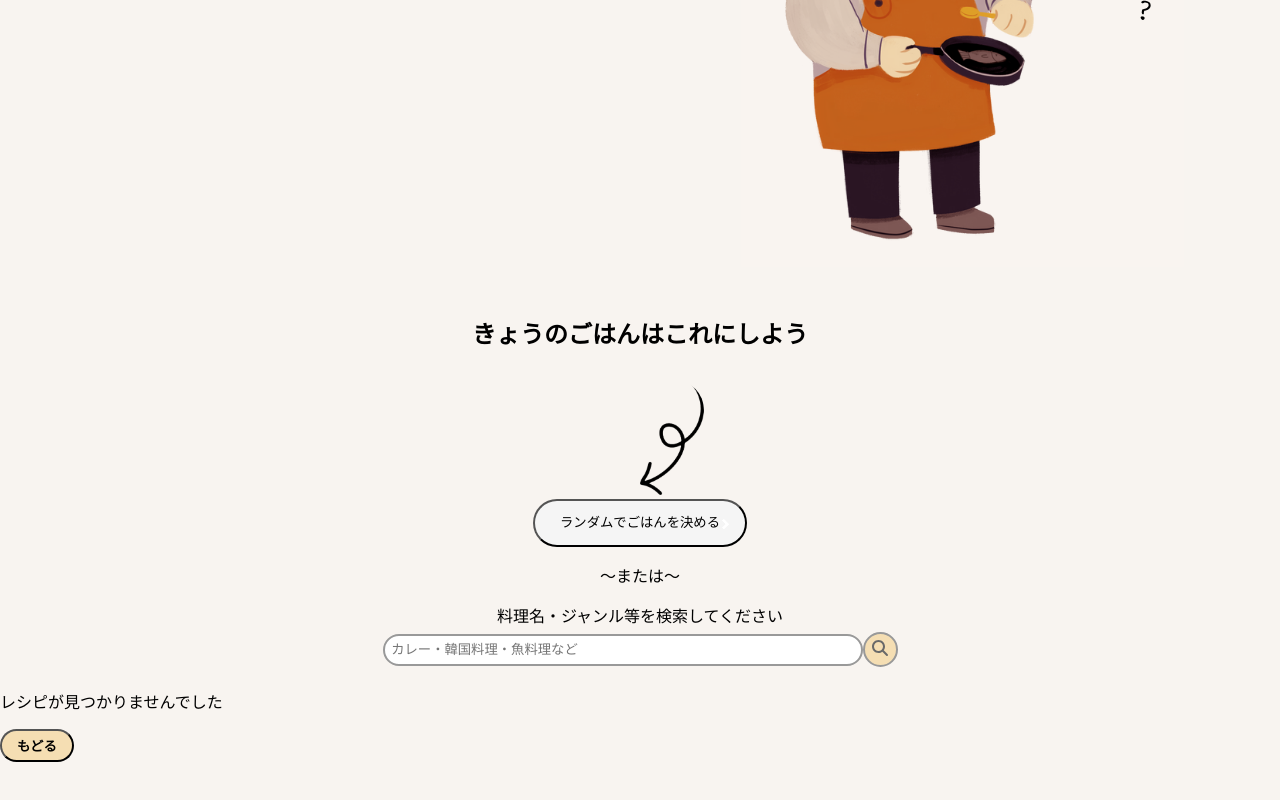
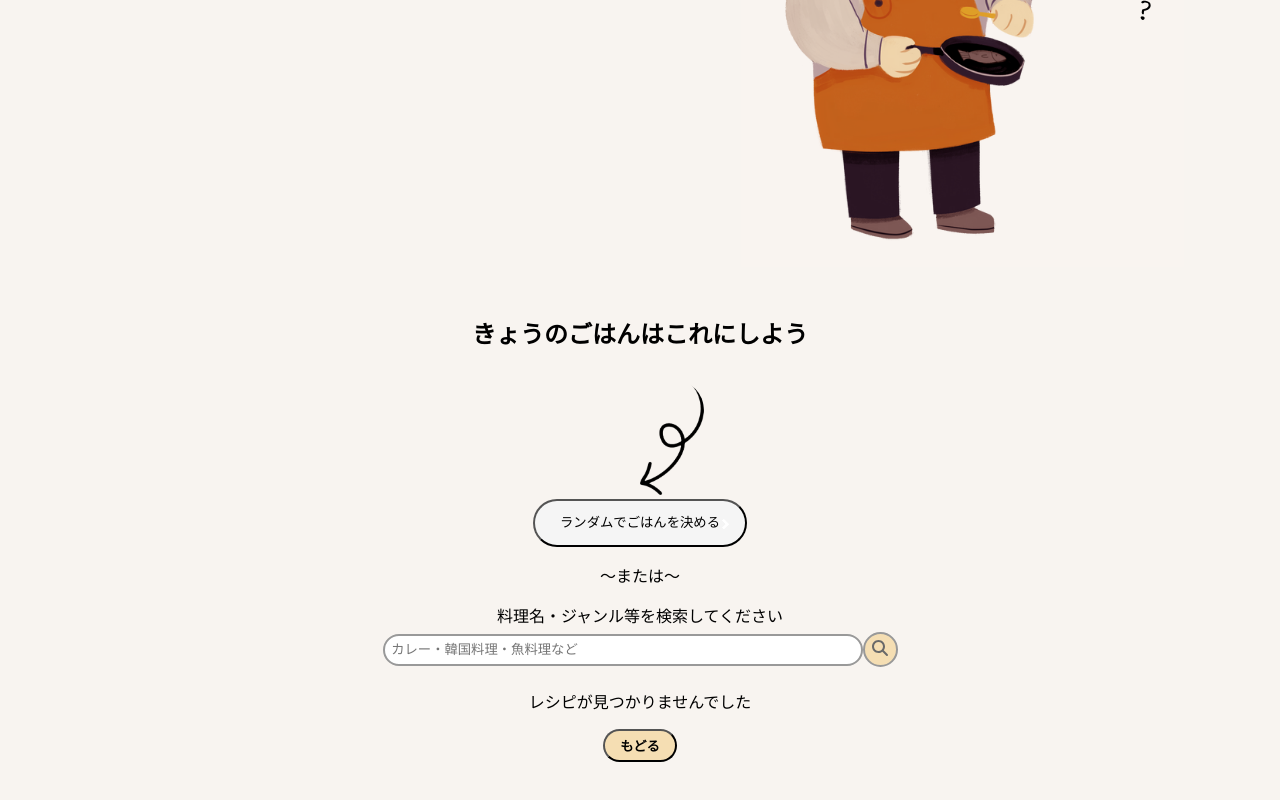
Before and after one commit to ryosuke-shibata-hub/react-nanitaberu, a React (Create React App) app in the folder app/app/: page /recipes/detail/1 in a window 1280 px wide. Shown: the part 422-1222 px from the top of the page. Built offline with nearby package versions, Linux system fonts and the light colour scheme; no server answers; a web font is replaced by a local one.

Commit message:
コミット漏れ

```diff
--- a/app/app/src/components/ResultsRecipeDetail.tsx
+++ b/app/app/src/components/ResultsRecipeDetail.tsx
@@ -36,7 +36,7 @@ const ResultsRecipeDetail: React.FC = () => {
                     respiResult = await axios.get(`https://api.spoonacular.com/recipes/${id}/information?apiKey=${spoonacularApiKey}`);
                     const recipe = respiResult.data;
                     const translateText = async (text: string) => {
-                        const response = await axios.post('https://api-free.deepl.com/v2/translate', null, {
+                        const response = await axios.post('https://api.deepl.com/v2/translate', null, {
                             params: {
                                 auth_key: deeplApiky,
                                 text: text,
@@ -107,9 +107,9 @@ const ResultsRecipeDetail: React.FC = () => {
                     </div>
                 </div>
             ) : (
-                <div className="">
+                <div className="back-btn-container">
                     <p>レシピが見つかりませんでした</p>
-                    <div className="">
+                    <div className="back-btn-container">
                         <button type="button" className="back-btn" onClick={() => backToTopPage()}>
                             もどる
                         </button>
```
